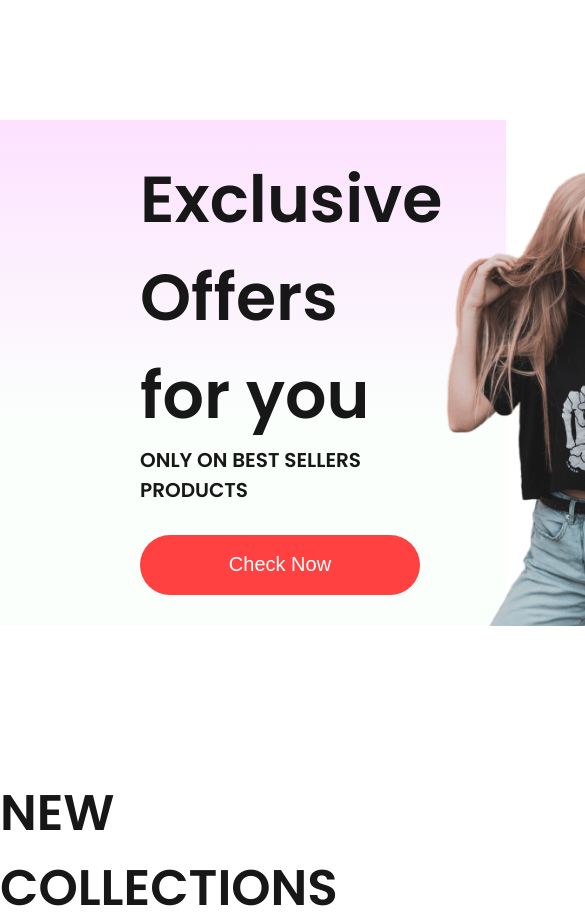
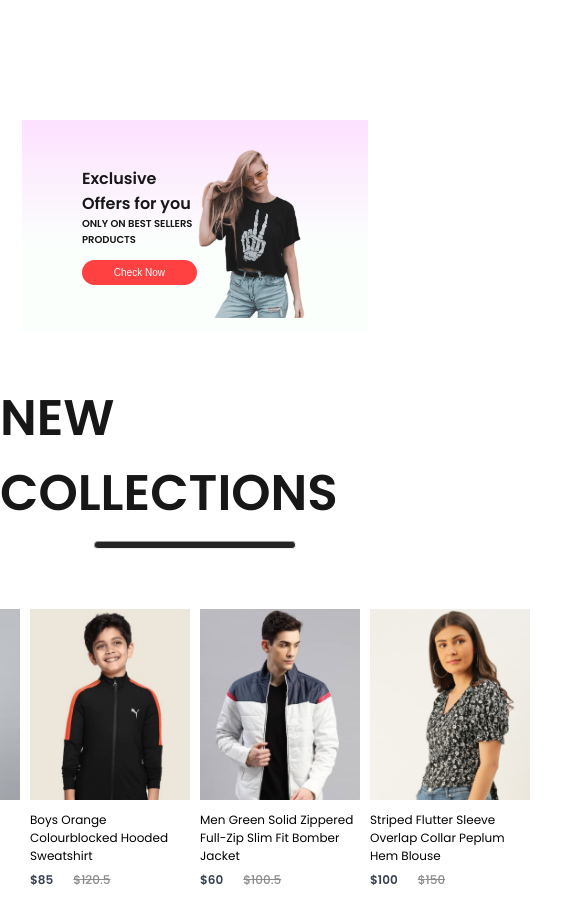
Before and after one commit to RajeevRanjan5642/e-commerce-website, a React (Create React App) app in the folder frontend/: page / in a window 390 px wide. Shown: the part 1540-2457 px from the top of the page, 585 px wide, since content can reach past the window. Built offline with nearby package versions, Linux system fonts and the light colour scheme.

Commit message:
add responsiveness to offers section

```diff
--- a/frontend/src/components/Offers/Offers.css
+++ b/frontend/src/components/Offers/Offers.css
@@ -43,7 +43,98 @@
 .offers-right{
     flex: 1;
     display: flex;
-    /* align-items: center; */
+    align-items: center;
     justify-content: flex-end;
     padding-top: 30px;
 }
+
+.offers-right img{
+    width: 300px;
+}
+
+@media(max-width:1280px){
+    .offers{
+        padding: 0 80px;
+        margin-bottom: 120px;
+    }
+    .offers-left h1{
+        font-size: 40px;
+    }
+    .offers-left p{
+        font-size: 18px;
+    }
+    .offers-left button{
+        width: 220px;
+        height: 50px;
+        font-size: 18px;
+    }
+    .offers-right{
+        padding-top: 30px;
+    }
+}
+
+@media(max-width:1024px){
+    .offers{
+        padding: 0 60px;
+        margin-bottom: 80px;
+    }
+    .offers-left h1{
+        font-size: 30px;
+    }
+    .offers-left p{
+        font-size: 16px;
+    }
+    .offers-left button{
+        width: 160px;
+        height: 40px;
+        font-size: 16px;
+    }
+    .offers-right img{
+        width: 200px;
+    }
+    .offers-right{
+        padding-top: 10px;
+    }
+}
+
+@media(max-width:800px){
+    .offers{
+        margin-bottom: 60px;
+    }
+    .offers-left h1{
+        font-size: 22px;
+    }
+    .offers-left p{
+        font-size: 13px;
+    }
+    .offers-left button{
+        width: 140px;
+        height: 30px;
+        font-size: 12px;
+    }
+    .offers-right img{
+        width: 180px;
+    }
+}
+
+@media(max-width:500px){
+    .offers{
+        height: 25vh;
+        margin-bottom: 50px;
+    }
+    .offers-left h1{
+        font-size: 16px;
+    }
+    .offers-left p{
+        font-size: 10px;
+    }
+    .offers-left button{
+        width: 115px;
+        height: 25px;
+        font-size: 10px;
+        margin-top: 12px;
+    }
+    .offers-right img{
+        width: 120px;
+    }
+}
```
